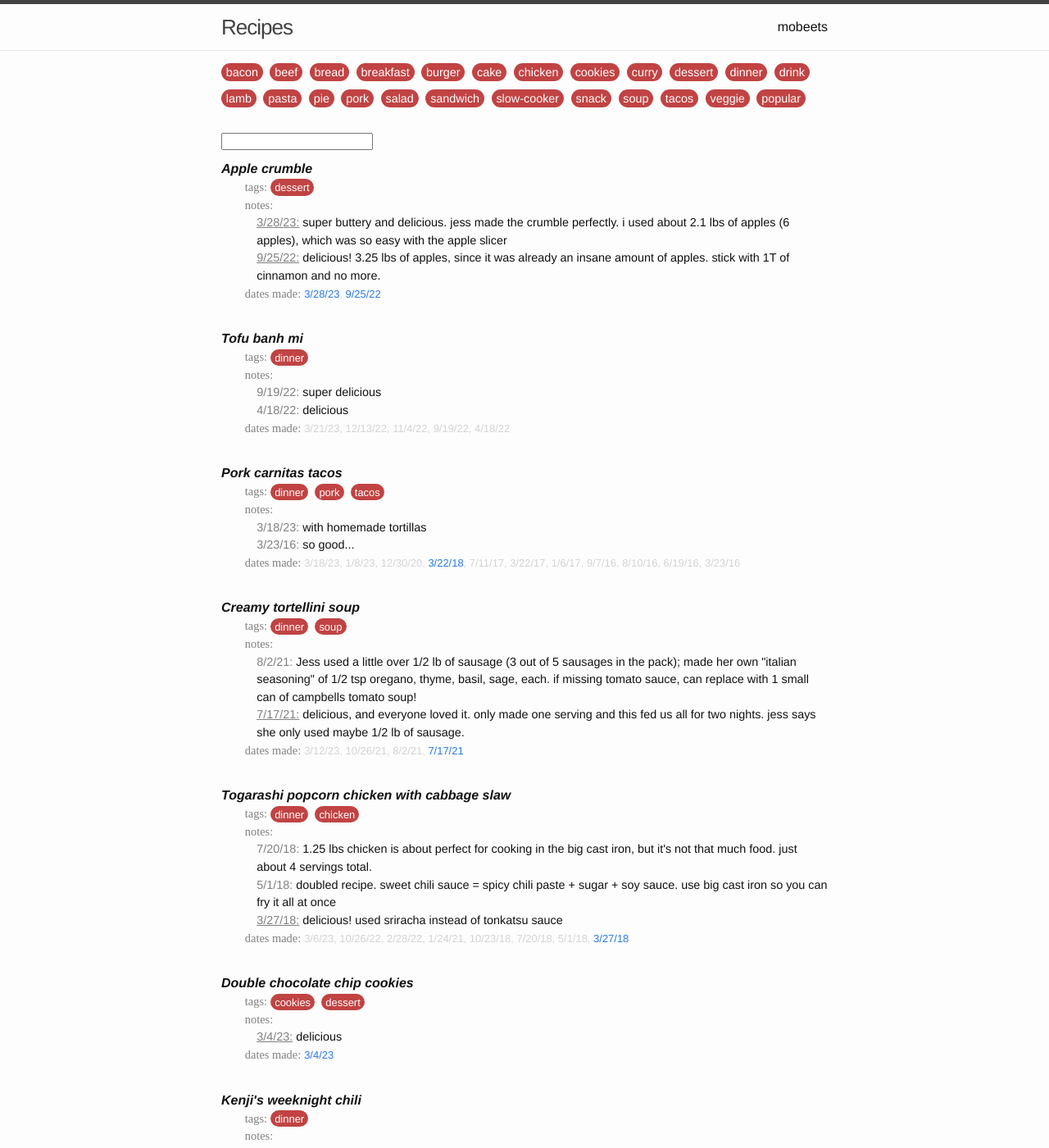
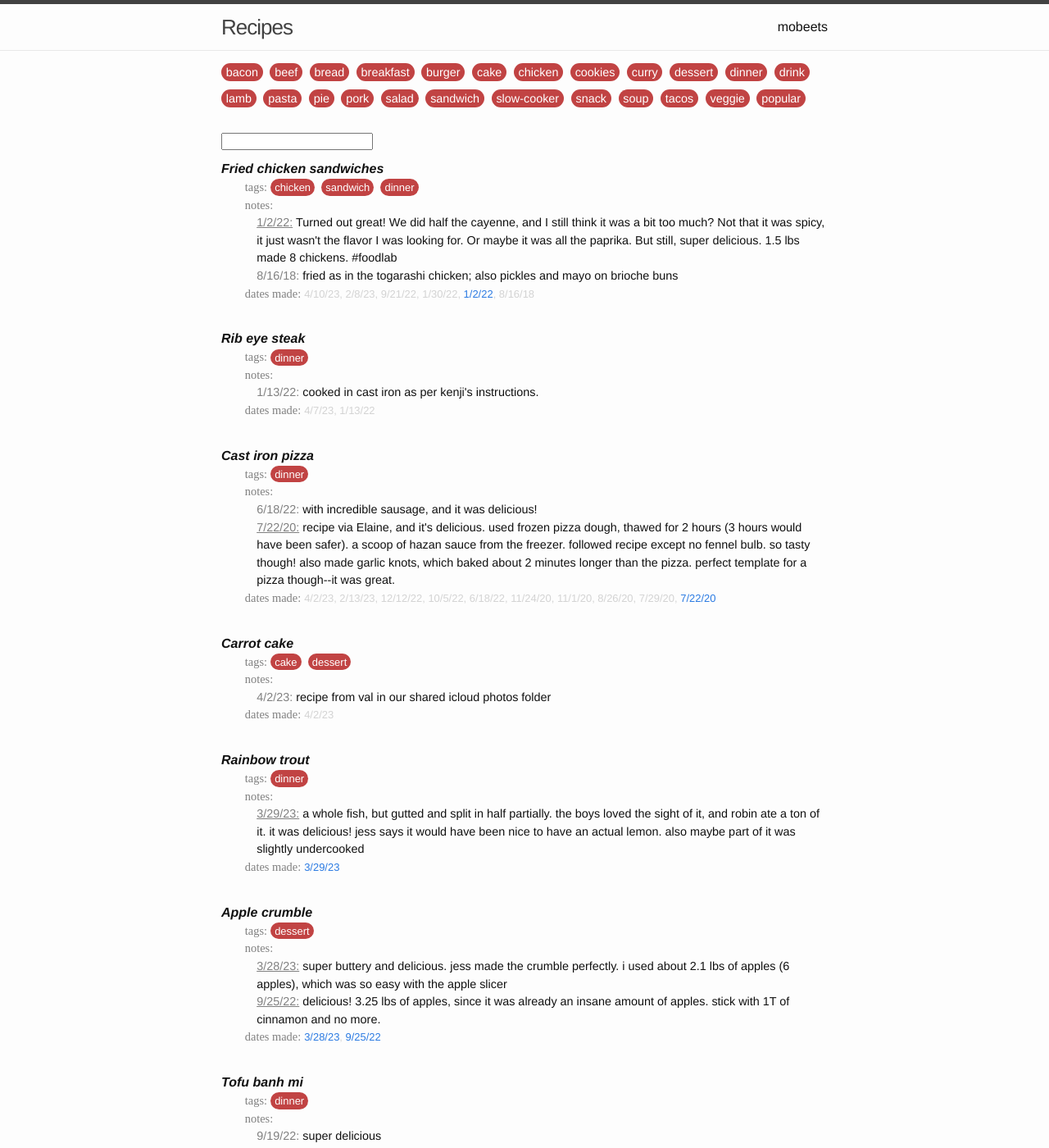
Before and after one commit to mobeets/recipes, a Jekyll site: the page built from index.html, in a window 1280 px wide and 1400 px high. Shown: the whole window at 82% size. Built offline with Jekyll 4.4.1, drawn with Linux system fonts in a browser that asks for light colours; nearby versions of some CDN libraries; library files that are not in the unit come from our copies; some of the changed text lies outside the part shown.

Commit message:
data update

```diff
--- a/_data/recipes.yml
+++ b/_data/recipes.yml
@@ -14,6 +14,72 @@
 # - Do NOT edit any existing comment (only create new ones)
 # - You can add new tags to existing items if you'd like
 #
+- name: "fried chicken sandwiches"
+  comments:
+  - date: "4/10/23"
+    comment: ""
+  - date: "2/8/23"
+    comment: ""
+  - date: "9/21/22"
+    comment: ""
+  - date: "1/30/22"
+    comment: ""
+  - date: "1/2/22"
+    comment: "Turned out great! We did half the cayenne, and I still think it was a bit too much? Not that it was spicy, it just wasn't the flavor I was looking for. Or maybe it was all the paprika. But still, super delicious. 1.5 lbs made 8 chickens. #foodlab"
+    url: "https://www.seriouseats.com/five-ingredient-fried-chicken-sandwich-recipe"
+  - date: "8/16/18"
+    comment: "fried as in the togarashi chicken; also pickles and mayo on brioche buns"
+  tags:
+  - "chicken"
+  - "sandwich"
+  - "dinner"
+- name: "rib eye steak"
+  comments:
+  - date: "4/7/23"
+    comment: ""
+  - date: "1/13/22"
+    comment: "cooked in cast iron as per kenji's instructions."
+  tags:
+  - "dinner"
+- name: "cast iron pizza"
+  comments:
+  - date: "4/2/23"
+    comment: ""
+  - date: "2/13/23"
+    comment: ""
+  - date: "12/12/22"
+    comment: ""
+  - date: "10/5/22"
+    comment: ""
+  - date: "6/18/22"
+    comment: "with incredible sausage, and it was delicious!"
+  - date: "11/24/20"
+    comment: ""
+  - date: "11/1/20"
+    comment: ""
+  - date: "8/26/20"
+    comment: ""
+  - date: "7/29/20"
+    comment: ""
+  - date: "7/22/20"
+    comment: "recipe via Elaine, and it's delicious. used frozen pizza dough, thawed for 2 hours (3 hours would have been safer). a scoop of hazan sauce from the freezer. followed recipe except no fennel bulb. so tasty though! also made garlic knots, which baked about 2 minutes longer than the pizza. perfect template for a pizza though--it was great."
+    url: "https://www.bonappetit.com/recipe/cast-iron-pizza-with-fennel-and-sausage"
+  tags:
+  - "dinner"
+- name: "carrot cake"
+  comments:
+  - date: "4/2/23"
+    comment: "recipe from val in our shared icloud photos folder"
+  tags:
+  - "cake"
+  - "dessert"
+- name: "rainbow trout"
+  comments:
+  - date: "3/29/23"
+    comment: "a whole fish, but gutted and split in half partially. the boys loved the sight of it, and robin ate a ton of it. it was delicious! jess says it would have been nice to have an actual lemon. also maybe part of it was slightly undercooked"
+    url: "https://www.inspiredtaste.net/1648/oven-baked-trout/"
+  tags:
+  - "dinner"
 - name: "apple crumble"
   comments:
   - date: "3/28/23"
@@ -65,8 +131,8 @@
     comment: "so good..."
   tags:
   - "dinner"
+  - "tacos"
   - "pork"
-  - "tacos"
 - name: "creamy tortellini soup"
   comments:
   - date: "3/12/23"
@@ -101,8 +167,8 @@
     comment: "delicious! used sriracha instead of tonkatsu sauce"
     url: "https://www.blueapron.com/recipes/togarashi-popcorn-chicken-with-sweet-chili-cabbage-slaw"
   tags:
-  - "dinner"
-  - "chicken"
+  - "chicken"
+  - "dinner"
 - name: "double chocolate chip cookies"
   comments:
   - date: "3/4/23"
@@ -207,49 +273,9 @@
     comment: ""
     url: "http://thepioneerwoman.com/cooking/pot-pie/"
   tags:
+  - "chicken"
   - "dinner"
   - "pie"
-  - "chicken"
-- name: "cast iron pizza"
-  comments:
-  - date: "2/13/23"
-    comment: ""
-  - date: "12/12/22"
-    comment: ""
-  - date: "10/5/22"
-    comment: ""
-  - date: "6/18/22"
-    comment: "with incredible sausage, and it was delicious!"
-  - date: "11/24/20"
-    comment: ""
-  - date: "11/1/20"
-    comment: ""
-  - date: "8/26/20"
-    comment: ""
-  - date: "7/29/20"
-    comment: ""
-  - date: "7/22/20"
-    comment: "recipe via Elaine, and it's delicious. used frozen pizza dough, thawed for 2 hours (3 hours would have been safer). a scoop of hazan sauce from the freezer. followed recipe except no fennel bulb. so tasty though! also made garlic knots, which baked about 2 minutes longer than the pizza. perfect template for a pizza though--it was great."
-    url: "https://www.bonappetit.com/recipe/cast-iron-pizza-with-fennel-and-sausage"
-  tags:
-  - "dinner"
-- name: "fried chicken sandwiches"
-  comments:
-  - date: "2/8/23"
-    comment: ""
-  - date: "9/21/22"
-    comment: ""
-  - date: "1/30/22"
-    comment: ""
-  - date: "1/2/22"
-    comment: "Turned out great! We did half the cayenne, and I still think it was a bit too much? Not that it was spicy, it just wasn't the flavor I was looking for. Or maybe it was all the paprika. But still, super delicious. 1.5 lbs made 8 chickens. #foodlab"
-    url: "https://www.seriouseats.com/five-ingredient-fried-chicken-sandwich-recipe"
-  - date: "8/16/18"
-    comment: "fried as in the togarashi chicken; also pickles and mayo on brioche buns"
-  tags:
-  - "dinner"
-  - "sandwich"
-  - "chicken"
 - name: "beef stew"
   comments:
   - date: "2/5/23"
@@ -494,15 +520,15 @@
   - date: "9/13/22"
     comment: ""
   tags:
-  - "dinner"
-  - "chicken"
+  - "chicken"
+  - "dinner"
 - name: "prosciutto, goat cheese, arugula, fig jam sandwich"
   comments:
   - date: "8/31/22"
     comment: ""
   tags:
-  - "dinner"
   - "sandwich"
+  - "dinner"
 - name: "baked potatoes"
   comments:
   - date: "8/28/22"
@@ -517,8 +543,8 @@
   - date: "8/23/22"
     comment: "the skin ended up too soggy, but jess later used the meat to make some absolutely killer chicken quesadillas"
   tags:
-  - "dinner"
-  - "chicken"
+  - "chicken"
+  - "dinner"
 - name: "chocolate revel bars"
   comments:
   - date: "8/13/22"
@@ -560,8 +586,8 @@
     comment: "doubled it, trader joes salsa verde (2 jars), 3 cups of shredded chicken, 1 bag of shredded cheese (2 cups), corn tortillas, made 15 enchiladas, delicious"
     url: "https://www.inspiredtaste.net/11767/salsa-verde-chicken-enchiladas"
   tags:
-  - "dinner"
-  - "chicken"
+  - "chicken"
+  - "dinner"
 - name: "falafel"
   comments:
   - date: "6/5/22"
@@ -648,8 +674,8 @@
     comment: "good! very much chicken noodle soup just with tortellini. cut the chicken before cooking to speed it up and worked fine. also didn't do as many carrots as they called for and didn't have bell pepper"
     url: "https://www.aspicyperspective.com/creamy-chicken-tortellini-soup/"
   tags:
-  - "dinner"
-  - "chicken"
+  - "chicken"
+  - "dinner"
   - "soup"
 - name: "blondie"
   comments:
@@ -711,8 +737,8 @@
     url: "https://www.feastingathome.com/roasted-cauliflower-pasta/"
   tags:
   - "dinner"
+  - "pasta"
   - "veggie"
-  - "pasta"
 - name: "grilled cheese and tomato soup"
   comments:
   - date: "1/1/22"
@@ -726,8 +752,8 @@
     comment: "basically the ham hock bean soup but with bacon. Best part is adding parmesan rind for the broth -- that's ESSENTIAL. I think could easily just add a hunk of parm (if you don't have just the rind)."
     url: "https://themodernproper.com/white-bean-soup-with-bacon"
   tags:
+  - "dinner"
   - "bacon"
-  - "dinner"
   - "soup"
 - name: "pork tenderloin"
   comments:
@@ -938,8 +964,8 @@
   - date: "10/4/21"
     comment: "with mozzarella on top."
   tags:
-  - "dinner"
-  - "chicken"
+  - "chicken"
+  - "dinner"
 - name: "hamburger helper"
   comments:
   - date: "9/30/21"
@@ -1008,8 +1034,8 @@
   - date: "7/19/21"
     comment: ""
   tags:
-  - "dinner"
-  - "chicken"
+  - "chicken"
+  - "dinner"
 - name: "vegan chocolate chip cookies"
   comments:
   - date: "8/20/21"
@@ -1036,8 +1062,8 @@
   - date: "7/27/21"
     comment: ""
   tags:
-  - "dinner"
-  - "chicken"
+  - "chicken"
+  - "dinner"
 - name: "rhubarb pie"
   comments:
   - date: "6/7/21"
@@ -1071,8 +1097,8 @@
   - date: "5/17/21"
     comment: "these were delicious. baked in oven from I think the Food 52 cook book. Worked great! Used 3 lbs of chicken breast, took like 20 minutes just to bread it all, and used three pyrex dishes. Next time, should cut them long ways (feels like sideways) because then there's fewer to bread, and those tasted better for some reason."
   tags:
-  - "dinner"
-  - "chicken"
+  - "chicken"
+  - "dinner"
 - name: "sourdough bread"
   comments:
   - date: "5/14/21"
@@ -1267,8 +1293,8 @@
   - date: "4/19/21"
     comment: "about 4 lbs of bone-in, skin-on thighs, brined in salt (1/4c salt + 4c water, in each of two different containers), baked in bbq for about 45 mins at 375F (flipped halfway through and added more sauce). the sauce didn't really stick. also, should have ended with the skin up so it could've gotten more crispy."
   tags:
-  - "dinner"
-  - "chicken"
+  - "chicken"
+  - "dinner"
 - name: "meatball soup"
   comments:
   - date: "4/11/21"
@@ -1339,8 +1365,8 @@
     comment: "used 3 jalapenos and it is VERY spicy"
     url: "http://www.amateurgourmet.com/2010/04/bombay_chicken_curry.html"
   tags:
-  - "dinner"
-  - "chicken"
+  - "chicken"
+  - "dinner"
   - "curry"
 - name: "pork chops"
   comments:
@@ -1405,8 +1431,8 @@
     comment: "kinda weird. the boys didn't like it. tasted almost like enchiladas in a weird way."
     url: "https://www.halfbakedharvest.com/one-skillet-cheesy-cuban-chicken-rice-bake/"
   tags:
-  - "dinner"
-  - "chicken"
+  - "chicken"
+  - "dinner"
 - name: "chocolate oatmeal bars"
   comments:
   - date: "2/24/21"
@@ -1458,8 +1484,8 @@
     comment: "Jess says she did 1/2c milk, 1/2c white wine, 1.5 cans of 28oz crushed tomatoes, 2T tomato paste, and sage instead of parsley"
     url: "https://natashaskitchen.com/slow-cooker-bolognese-sauce-recipe/"
   tags:
-  - "dinner"
   - "slow-cooker"
+  - "dinner"
 - name: "bourbon cookies"
   comments:
   - date: "12/24/20"
@@ -1551,8 +1577,8 @@
     comment: "No mozzarella, added 1/4-1/2 c ricotta. Also needed to add prob about 1/2-1c of extra water."
     url: "https://www.thechunkychef.com/one-pot-chicken-parmesan-pasta/"
   tags:
-  - "dinner"
-  - "chicken"
+  - "chicken"
+  - "dinner"
 - name: "sausage squash bake"
   comments:
   - date: "10/15/20"
@@ -1570,8 +1596,8 @@
   - date: "6/11/20"
     comment: "brined in 1/4c salt + 4c water for 30 minutes, then dried off and seasoned in pepper and paprika (no salt). then grilled (high heat) for about 6 minutes each side. a little overcooked (want to go to 160F) so maybe watch it next time."
   tags:
-  - "dinner"
-  - "chicken"
+  - "chicken"
+  - "dinner"
 - name: "chicken parmesan"
   comments:
   - date: "10/5/20"
@@ -1585,8 +1611,8 @@
     comment: "this was so delicious! used about 2 lbs chicken breast. the pangrattato was critical. served on angel hair."
     url: "https://cupofjo.com/2017/09/easiest-skillet-chicken-parmesan/"
   tags:
-  - "dinner"
-  - "chicken"
+  - "chicken"
+  - "dinner"
 - name: "pork breakfast sausage patties"
   comments:
   - date: "9/30/20"
@@ -1731,8 +1757,8 @@
     comment: "made 13c of broth. bonus: also made enough chicken (from the wings) for a few servings of chicken salad"
     url: "https://www.bonappetit.com/recipe/instant-pot-chicken-stock"
   tags:
-  - "dinner"
-  - "chicken"
+  - "chicken"
+  - "dinner"
 - name: "vegetarian lasagna"
   comments:
   - date: "6/7/20"
@@ -1953,16 +1979,16 @@
     comment: "Jess made it. toppings: avocado, shredded cheese, tortilla chips. delicious. we used 2.5 lbs of chicken thighs but I think 3 lbs would be even better."
     url: "https://www.feastingathome.com/instant-pot-chicken-tortilla-soup/#tasty-recipes-20510"
   tags:
+  - "chicken"
   - "dinner"
   - "soup"
-  - "chicken"
 - name: "hazan's roasted chicken with lemons"
   comments:
   - date: "2/2/20"
     comment: "unbelievable how good and tender it was. cooked until right at 165F. we had a 5.5 lb chicken, which was huge, so it cooked for a while. but really just amazing, and fun with it just being the lemons and salt and pepper!"
   tags:
-  - "dinner"
-  - "chicken"
+  - "chicken"
+  - "dinner"
 - name: "chocolate cake with pb icing"
   comments:
   - date: "2/2/20"
@@ -2001,8 +2027,8 @@
   - date: "7/3/19"
     comment: "freezer instant pot meal. we eat with rice and naan. it's very tasty! very spicy but it was enjoyable. servings:6"
   tags:
-  - "dinner"
-  - "chicken"
+  - "chicken"
+  - "dinner"
 - name: "pork ragu"
   comments:
   - date: "10/29/19"
@@ -2048,8 +2074,8 @@
     comment: ""
     url: "https://damndelicious.net/2016/09/24/sheet-pan-bruschetta-chicken/print/"
   tags:
-  - "dinner"
-  - "chicken"
+  - "chicken"
+  - "dinner"
 - name: "fried rice"
   comments:
   - date: "8/27/19"
@@ -2066,8 +2092,8 @@
   - date: "7/11/19"
     comment: "freezer instant pot meal; really tasty! we have with tortillas, shredded cheddar cheese, sour cream, and valentina"
   tags:
-  - "dinner"
-  - "chicken"
+  - "chicken"
+  - "dinner"
 - name: "oat balls"
   comments:
   - date: "6/28/19"
@@ -2182,8 +2208,8 @@
     comment: "these were amazing. used tomatillo salsa verde from other recipe. cooked 1 lb. chicken in big red cast iron as instructed, for only about 15 minutes at boiling. microwaved corn tortillas instead of frying because the first one stuck the pot. wrapped each tortilla with shredded chicken, a spoonful of salsa, and shredded monterrey jack cheese. covered the tops in salsa, more cheese, and about 6oz of sour cream."
     url: "https://cooking.nytimes.com/recipes/1018153-chicken-enchiladas-with-salsa-verde"
   tags:
-  - "dinner"
-  - "chicken"
+  - "chicken"
+  - "dinner"
 - name: "the queen of sheba chocolate almond cake"
   comments:
   - date: "10/1/18"
@@ -2212,8 +2238,8 @@
     comment: "we don't puree, and we broil the chicken cut in slices but never chop it further"
     url: "http://www.bonappetit.com/recipe/butter-chicken"
   tags:
-  - "dinner"
-  - "chicken"
+  - "chicken"
+  - "dinner"
 - name: "goulash"
   comments:
   - date: "9/5/18"
@@ -2238,9 +2264,9 @@
     comment: "amazingly delicious, and so amazingly simple"
     url: "http://www.bakedbyrachel.com/slow-cooker-chicken-tortilla-soup/"
   tags:
+  - "slow-cooker"
   - "dinner"
   - "soup"
-  - "slow-cooker"
   - "chicken"
 - name: "chicken thighs"
   comments:
@@ -2254,8 +2280,8 @@
     comment: "Harrison's recipe, and this shit is GOOD and (critically:) simple"
     url: "http://www.bonappetit.com/recipe/perfect-pan-roasted-chicken-thighs"
   tags:
-  - "dinner"
-  - "chicken"
+  - "chicken"
+  - "dinner"
 - name: "slow-cooker chicken tikka masala"
   comments:
   - date: "7/6/18"
@@ -2264,16 +2290,16 @@
     comment: "nothing like tikka masala but fucking delicious"
     url: "http://www.thekitchn.com/recipe-slow-cooker-chicken-tikka-masala-recipes-from-the-kitchn-211284"
   tags:
-  - "dinner"
   - "slow-cooker"
+  - "dinner"
   - "chicken"
 - name: "grilled chicken winglets"
   comments:
   - date: "6/17/18"
     comment: "lit about 25-30 briquettes by piling up in pyramid, covering in lighter fluid, then burning. It was just barely enough coal to cook all the chicken, and it took a while. But other than that, it went well!"
   tags:
-  - "dinner"
-  - "chicken"
+  - "chicken"
+  - "dinner"
 - name: "chicken katsudon"
   comments:
   - date: "5/22/18"
@@ -2284,8 +2310,8 @@
     comment: "I would triple the sauce for two servings. Don't be afraid to let the onions cook forever because they are delicious...also, do try adding the chicken to the broth. And make sure you use panko along with a flour-egg dip."
     url: "http://www.seriouseats.com/recipes/2017/04/katsudon-japanese-leftover-cutlet-rice-egg-bowl-recipe.html"
   tags:
-  - "dinner"
-  - "chicken"
+  - "chicken"
+  - "dinner"
 - name: "chicken salad with grapes, pecans"
   comments:
   - date: "5/21/18"
@@ -2305,9 +2331,9 @@
   - date: "2/19/13"
     comment: "highest taste-to-ease ratio ever!"
   tags:
+  - "chicken"
   - "dinner"
   - "salad"
-  - "chicken"
 - name: "beef stroganoff"
   comments:
   - date: "4/22/18"
@@ -2372,8 +2398,8 @@
     comment: "bake in oven at 375F on convection, starting skin side down for 15, then flipping and cooking 15 more, coating skin with sauce, then cooking 15 more or so. they were oiled, and sitting on an oiled rack over a cookie tray"
     url: "http://www.foodnetwork.com/recipes/jeff-mauro/grilled-chicken-with-alabama-white-bbq-sauce-2810701"
   tags:
-  - "dinner"
-  - "chicken"
+  - "chicken"
+  - "dinner"
 - name: "pumpkin pancakes, pumpkin muffins"
   comments:
   - date: "11/19/17"
@@ -2391,9 +2417,9 @@
   - date: "6/16/16"
     comment: ""
   tags:
+  - "chicken"
   - "dinner"
   - "pasta"
-  - "chicken"
 - name: "peanut butter chocolate chip cookies"
   comments:
   - date: "10/9/17"
@@ -2435,8 +2461,8 @@
   - date: "8/28/17"
     comment: ""
   tags:
+  - "dinner"
   - "bacon"
-  - "dinner"
   - "pasta"
 - name: "tuna steaks with rice and asparagus"
   comments:
@@ -2540,8 +2566,8 @@
   - date: "4/20/17"
     comment: "slow-cook some pork shoulder using mom's recipe, then just add bbq sauce"
   tags:
-  - "dinner"
   - "sandwich"
+  - "dinner"
   - "pork"
 - name: "cherry and blueberry upside-down cake"
   comments:
@@ -2561,9 +2587,9 @@
   - date: "3/30/17"
     comment: "second Blue Apron meal. Always use chicken breast with the skin still on! It's so much better this way. Lentil spice mix has thyme, bay leaf, mustard seeds, black pepper"
   tags:
+  - "chicken"
   - "dinner"
   - "salad"
-  - "chicken"
 - name: "salmon chowder"
   comments:
   - date: "3/7/17"
@@ -2729,8 +2755,8 @@
   - date: "6/23/16"
     comment: "Best (and most pizza-like) pizza we've ever made. Mel's kitchen dough (single serving) makes enough for one pie on the large silver tray; we use 1c of hazan's tomato sauce (one recipe makes ~3c), about 2c of three-cheese mexican shredded cheese, about 6oz mushrooms (sliced, placed both under and on top of cheese), a bit more than 1/2lb of bacon (6 strips of 11, where 11 was 1/2lb), and listen to yourself about how much cheese and not to Jess"
   tags:
+  - "dinner"
   - "bacon"
-  - "dinner"
 - name: "kettle popcorn"
   comments:
   - date: "6/18/16"
@@ -2770,8 +2796,8 @@
   - date: "4/26/16"
     comment: "needs fewer peas, way more bacon (I'd suggest half a pound of bacon for a 1.5 times recipe.)"
   tags:
+  - "dinner"
   - "bacon"
-  - "dinner"
   - "pasta"
 - name: "chevre-stuffed chicken breast with lemon-butter sauce and pasta"
   comments:
@@ -2779,9 +2805,9 @@
     comment: ""
     url: "http://www.ostrommushrooms.com/recipes/sides/item/93-chevre-and-basil-filled-chicken-breasts"
   tags:
+  - "chicken"
   - "dinner"
   - "pasta"
-  - "chicken"
 - name: "dark chocolate sauce"
   comments:
   - date: "4/17/16"
@@ -2793,8 +2819,8 @@
   - date: "4/14/16"
     comment: ""
   tags:
+  - "dinner"
   - "pork"
-  - "dinner"
   - "pasta"
 - name: "roast veggies, quinoa, yogurt"
   comments:
@@ -2871,9 +2897,9 @@
   - date: "10/28/15"
     comment: "chicken thighs and croutons...so good"
   tags:
+  - "chicken"
   - "dinner"
   - "salad"
-  - "chicken"
 - name: "peanut butter oatmeal chocolate chip cookies"
   comments:
   - date: "2/21/16"
@@ -3054,17 +3080,17 @@
   - date: "4/18/15"
     comment: "unbelievable; so simple! delicious, and the ground sausage was an awesome combo; this actually tasted like italian food--the first time I've ever cooked such a thing"
   tags:
+  - "dinner"
   - "pork"
-  - "dinner"
   - "pasta"
 - name: "breaded chicken tacos"
   comments:
   - date: "5/26/15"
     comment: "one (cubed) chicken breast made enough for six tacos; lightly breaded in panko crumbs, served with refried black beans, fresh garden tomato, cheddar cheese, and avocado"
   tags:
+  - "chicken"
   - "dinner"
   - "tacos"
-  - "chicken"
 - name: "pesto cheeseburgers"
   comments:
   - date: "5/19/15"
@@ -3085,8 +3111,8 @@
   - date: "5/14/15"
     comment: "nothing simpler; half a stick of butter, rosemary, a lemon, some paprika maybe; 35 minutes at 450F"
   tags:
-  - "dinner"
-  - "chicken"
+  - "chicken"
+  - "dinner"
 - name: "peach crisp"
   comments:
   - date: "5/12/15"
@@ -3113,9 +3139,9 @@
     comment: ""
     url: "http://eatathomecooks.com/2012/05/african-pulled-beef-sandwiches-in-the-slow-cooker-with-yogurt-mint-sauce.html"
   tags:
-  - "dinner"
+  - "slow-cooker"
   - "sandwich"
-  - "slow-cooker"
+  - "dinner"
   - "beef"
 - name: "cheesecake"
   comments:
@@ -3163,9 +3189,9 @@
   - date: "3/18/13"
     comment: ""
   tags:
+  - "chicken"
   - "dinner"
   - "burger"
-  - "chicken"
 - name: "fried egg"
   comments:
   - date: "1/11/15"
@@ -3226,8 +3252,8 @@
   - date: "7/15/14"
     comment: ""
   tags:
-  - "dinner"
   - "slow-cooker"
+  - "dinner"
 - name: "tuna pasta with garlic, spinach, parmesan"
   comments:
   - date: "8/11/14"
@@ -3247,9 +3273,9 @@
   - date: "8/6/14"
     comment: ""
   tags:
-  - "dinner"
+  - "chicken"
   - "sandwich"
-  - "chicken"
+  - "dinner"
 - name: "almond sausage couscous"
   comments:
   - date: "7/29/14"
@@ -3298,10 +3324,10 @@
   - date: "7/7/14"
     comment: "from the slow-cooker recipe book; used 1.6 lbs. of meat and that was still plenty"
   tags:
-  - "dinner"
+  - "slow-cooker"
+  - "dinner"
+  - "chicken"
   - "beef"
-  - "slow-cooker"
-  - "chicken"
 - name: "blat"
   comments:
   - date: "7/6/14"
@@ -3336,9 +3362,9 @@
   - date: "6/23/14"
     comment: "talk about people doing jobs they hate, and dumb people who click Edit to copy/paste"
   tags:
+  - "chicken"
   - "dinner"
   - "tacos"
-  - "chicken"
 - name: "chocolate cashew ice cream"
   comments:
   - date: "6/19/14"
@@ -3358,8 +3384,8 @@
   - date: "8/3/13"
     comment: "surprisingly easy: rub butter and other stuff on it, and bake it for an hour"
   tags:
-  - "dinner"
-  - "chicken"
+  - "chicken"
+  - "dinner"
 - name: "lemon rosemary shrub"
   comments:
   - date: "6/8/14"
@@ -3381,8 +3407,8 @@
   - date: "3/1/14"
     comment: "pretty good! but maybe use miso without the seaweed"
   tags:
-  - "dinner"
-  - "chicken"
+  - "chicken"
+  - "dinner"
 - name: "tequila mojito"
   comments:
   - date: "5/18/14"
@@ -3413,8 +3439,8 @@
     comment: ""
   tags:
   - "dinner"
+  - "curry"
   - "lamb"
-  - "curry"
 - name: "peanut butter cookies with marshmallow topping"
   comments:
   - date: "2/24/14"
@@ -3427,8 +3453,8 @@
   - date: "2/23/14"
     comment: "good! very simple, and tasty"
   tags:
-  - "dinner"
-  - "chicken"
+  - "chicken"
+  - "dinner"
 - name: "banana cream pie"
   comments:
   - date: "2/1/14"
@@ -3453,8 +3479,8 @@
   - date: "1/3/14"
     comment: "too easy, and just fine and delicious"
   tags:
-  - "dinner"
   - "slow-cooker"
+  - "dinner"
 - name: "peanut butter chocolate ice cream"
   comments:
   - date: "1/3/14"
@@ -3466,9 +3492,9 @@
   - date: "1/2/14"
     comment: ""
   tags:
+  - "chicken"
   - "dinner"
   - "tacos"
-  - "chicken"
 - name: "peas and zucchini pasta"
   comments:
   - date: "1/1/14"
@@ -3487,16 +3513,22 @@
   - date: "12/2/13"
     comment: ""
   tags:
-  - "dinner"
   - "sandwich"
+  - "dinner"
 - name: "chicken thighs, green beans with bacon, baked sweet potato"
   comments:
   - date: "11/23/13"
     comment: "somehow even better than yesterday"
   tags:
+  - "chicken"
+  - "dinner"
   - "bacon"
-  - "dinner"
-  - "chicken"
+- name: "rib eye steak, steamed kale, baked sweet potato"
+  comments:
+  - date: "11/22/13"
+    comment: ""
+  tags:
+  - "dinner"
 - name: "ribeye steak, steamed kale, baked sweet potato"
   comments:
   - date: "11/22/13"
@@ -3514,8 +3546,8 @@
   - date: "10/30/13"
     comment: "soooo filling and pretty good"
   tags:
-  - "dinner"
   - "sandwich"
+  - "dinner"
 - name: "oat flour pancakes"
   comments:
   - date: "10/28/13"
@@ -3540,8 +3572,8 @@
   - date: "10/6/13"
     comment: "first smoking! 5 lb. chicken over 2 hrs--quicker than expected but turned out good"
   tags:
-  - "dinner"
-  - "chicken"
+  - "chicken"
+  - "dinner"
 - name: "chocolate bark"
   comments:
   - date: "10/5/13"
@@ -3566,8 +3598,8 @@
     comment: ""
   tags:
   - "dinner"
+  - "pasta"
   - "beef"
-  - "pasta"
 - name: "lentil curry"
   comments:
   - date: "5/5/13"
```
Also changed, not shown: static/html/dinners_rendered.html (+9 -9 lines).
